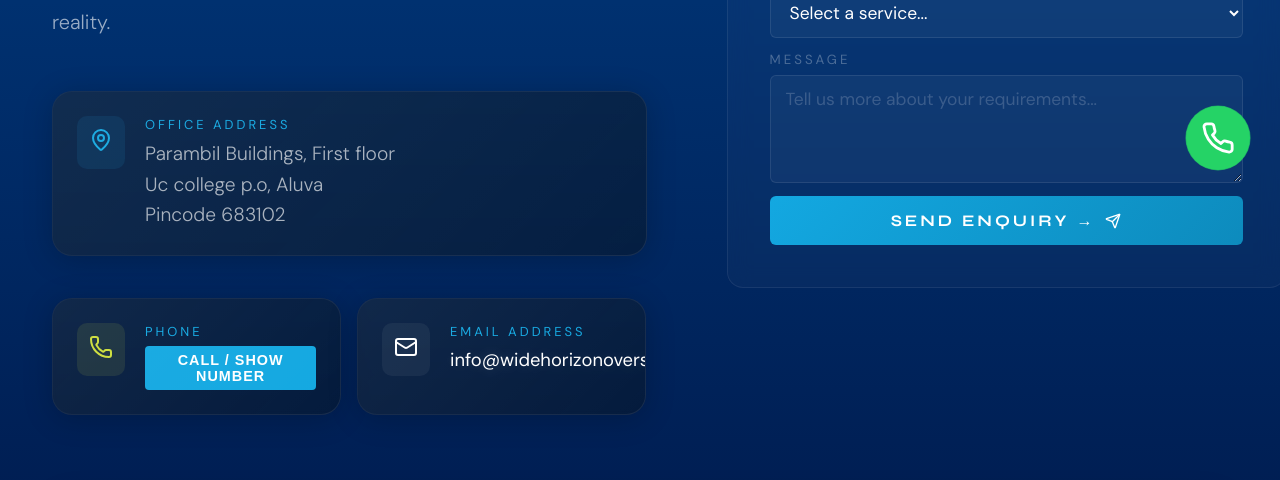
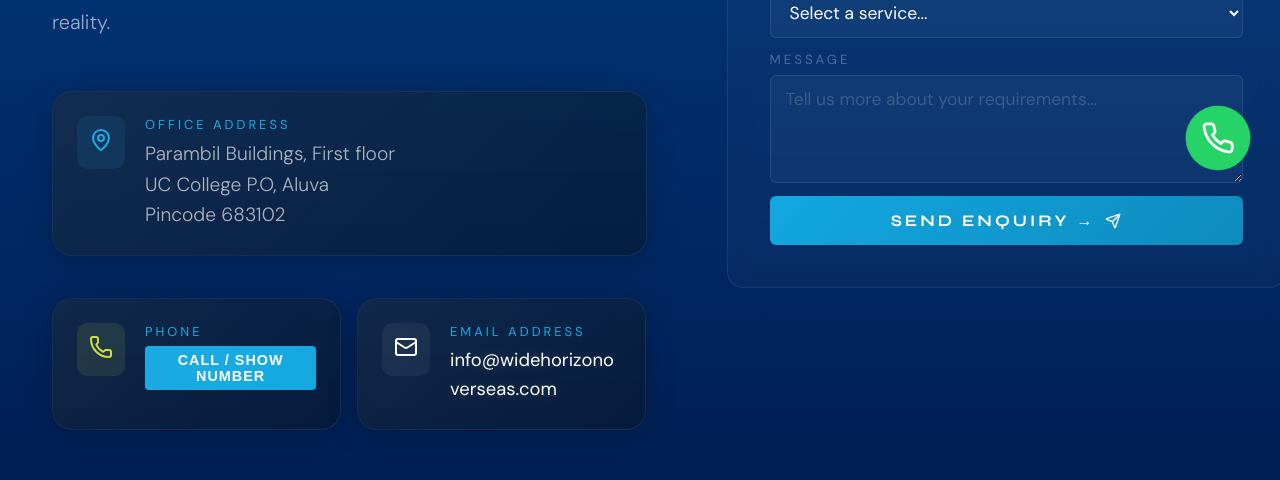
Before and after one commit to joseroyy/widehorizon, a React (Vite) app: page /contact in a window 1280 px wide. Shown: the part 600-1080 px from the top of the page. Built offline with nearby package versions, Linux system fonts and the light colour scheme.

Commit message:
update address capitalization to UC College P.O

```diff
--- a/src/components/Footer.jsx
+++ b/src/components/Footer.jsx
@@ -35,8 +35,8 @@ const Footer = () => {
           <div className="ft-h" style={{ color: 'rgba(255,255,255,0.7)', textShadow: '0 0 10px rgba(255,255,255,0.2)', marginBottom: '32px' }}>Contact Information</div>
           <ul className="ft-ul" style={{ alignItems: 'center' }}>
             <li><a href="tel:+917902621955" style={{ fontSize: '1.3rem', fontWeight: '800', color: 'var(--wh)' }}>+91 79026 21955</a></li>
-            <li><a href="mailto:info@widehorizonoverseas.com" style={{ fontSize: '1.1rem', color: '#fff', textShadow: '0 0 10px rgba(255,255,255,0.1)' }}>info@widehorizonoverseas.com</a></li>
-            <li><Link to="/contact" style={{ display: 'block', marginTop: '10px', fontSize: '1.05rem', color: 'rgba(255,255,255,0.5)' }}>Parambil Buildings, First floor, Uc college p.o, Aluva - 683102</Link></li>
+            <li><a href="mailto:info@widehorizonoverseas.com" style={{ fontSize: 'clamp(0.85rem, 3.5vw, 1.1rem)', color: '#fff', textShadow: '0 0 10px rgba(255,255,255,0.1)', wordBreak: 'break-all' }}>info@widehorizonoverseas.com</a></li>
+            <li><Link to="/contact" style={{ display: 'block', marginTop: '10px', fontSize: '1.05rem', color: 'rgba(255,255,255,0.5)' }}>Parambil Buildings, First floor, UC College P.O, Aluva - 683102</Link></li>
           </ul>
         </div>
       </div>
--- a/src/index.css
+++ b/src/index.css
@@ -156,8 +156,8 @@ nav{position:fixed;top:0;left:0;right:0;z-index:100;display:flex;align-items:cen
 .dir-rows{display:flex;flex-direction:column;gap:14px}
 .dr{display:flex;align-items:center;gap:14px}
 .dr-ic{width:32px;height:32px;background:rgba(19,168,225,.1);border-radius:6px;display:flex;align-items:center;justify-content:center;font-size:.85rem;flex-shrink:0}
-.dr-v{font-size:1.13rem;color:rgba(255,255,255,.7);font-weight:300;line-height:1.5}
-.dr-v a{color:rgba(255,255,255,.7);text-decoration:none;transition:color .2s}
+.dr-v{font-size:1.13rem;color:rgba(255,255,255,.7);font-weight:300;line-height:1.5;overflow-wrap:anywhere;word-break:break-word}
+.dr-v a{color:rgba(255,255,255,.7);text-decoration:none;transition:color .2s;overflow-wrap:anywhere;word-break:break-word}
 .dr-v a:hover{color:var(--g)}
 .dir-txt .sec-title{margin-bottom:18px}
 .dir-txt p{font-size:1.13rem;line-height:1.9;color:rgba(255,255,255,.4);font-weight:300;margin-bottom:22px}
@@ -182,8 +182,8 @@ nav{position:fixed;top:0;left:0;right:0;z-index:100;display:flex;align-items:cen
 .ci{display:flex;gap:14px;align-items:flex-start}
 .ci-d{width:4px;height:4px;background:var(--g);border-radius:50%;margin-top:10px;flex-shrink:0}
 .ci-lbl{font-size:.81rem;letter-spacing:3px;text-transform:uppercase;color:var(--b);margin-bottom:5px}
-.ci-v{font-size:1.13rem;color:rgba(255,255,255,.65);line-height:1.6;font-weight:300}
-.ci-v a{color:rgba(255,255,255,.65);text-decoration:none;transition:color .2s}.ci-v a:hover{color:var(--g)}
+.ci-v{font-size:1.13rem;color:rgba(255,255,255,.65);line-height:1.6;font-weight:300;overflow-wrap:anywhere;word-break:break-word}
+.ci-v a{color:rgba(255,255,255,.65);text-decoration:none;transition:color .2s;overflow-wrap:anywhere;word-break:break-word}.ci-v a:hover{color:var(--g)}
 .cform{background:rgba(255,255,255,.025);border:1px solid rgba(255,255,255,.07);border-radius:16px;padding:42px;backdrop-filter:blur(10px)}
 .cform-title{font-family:'Syne',sans-serif;font-weight:800;font-size:1.5rem;margin-bottom:30px;letter-spacing:-.3px}
 .cform-title span{color:var(--b)}
--- a/src/pages/Contact.jsx
+++ b/src/pages/Contact.jsx
@@ -94,7 +94,7 @@ const Contact = () => {
                 </div>
                 <div>
                   <div className="ci-lbl" style={{ marginBottom: '6px' }}>Office Address</div>
-                  <div className="ci-v" style={{ fontSize: '1.2rem' }}>Parambil Buildings, First floor<br/>Uc college p.o, Aluva<br/>Pincode 683102</div>
+                  <div className="ci-v" style={{ fontSize: '1.2rem' }}>Parambil Buildings, First floor<br/>UC College P.O, Aluva<br/>Pincode 683102</div>
                 </div>
               </motion.div>
 
@@ -135,7 +135,7 @@ const Contact = () => {
                    </div>
                    <div>
                      <div className="ci-lbl" style={{ marginBottom: '6px' }}>Email Address</div>
-                     <div className="ci-v"><a href="mailto:info@widehorizonoverseas.com" style={{ fontSize: '1.15rem', color: '#fff', textShadow: '0 0 15px rgba(255,255,255,0.2)', fontWeight: '500' }}>info@widehorizonoverseas.com</a></div>
+                     <div className="ci-v"><a href="mailto:info@widehorizonoverseas.com" style={{ fontSize: 'clamp(0.85rem, 3.8vw, 1.15rem)', color: '#fff', textShadow: '0 0 15px rgba(255,255,255,0.2)', fontWeight: '500', wordBreak: 'break-all', display: 'block' }}>info@widehorizonoverseas.com</a></div>
                    </div>
                  </motion.div>
               </div>
```
